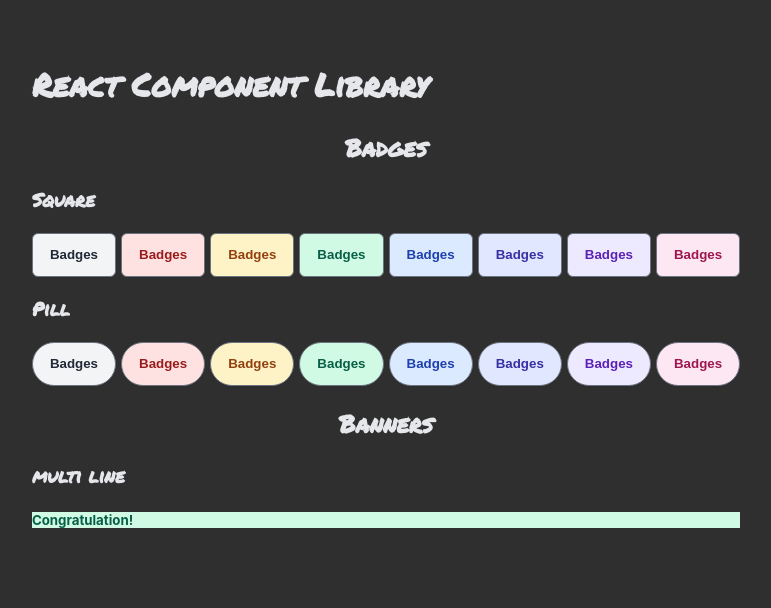
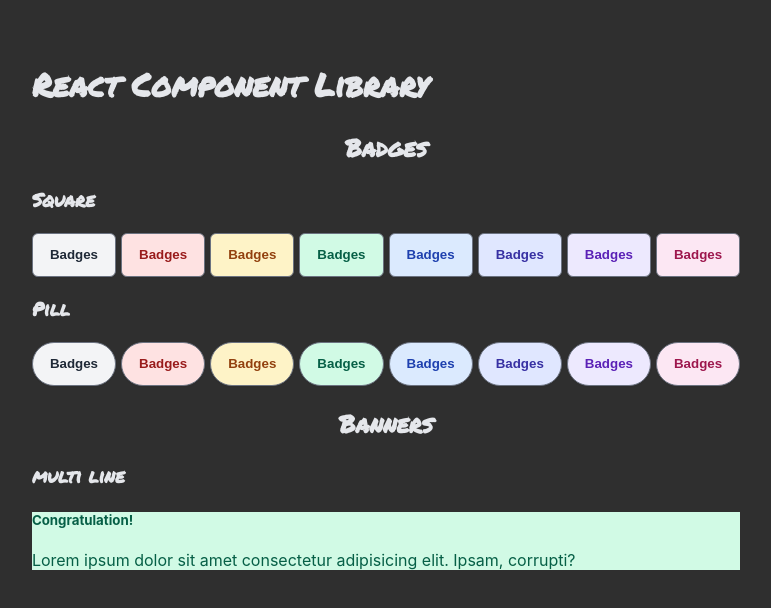
Before and after one commit to emirisato1003/react-component-library, a React (Vite) app: page / in a window 1280 px wide. Shown: the top 608 px of the page, without its empty margins (254-1025 px from the left). Built offline with nearby package versions, Linux system fonts and the light colour scheme; the HTML template or start-up script is replaced by a standard one.

Commit message:
install clsx

```diff
--- a/package.json
+++ b/package.json
@@ -11,6 +11,7 @@
   },
   "dependencies": {
     "classnames": "^2.5.1",
+    "clsx": "^2.1.1",
     "react": "^19.0.0",
     "react-dom": "^19.0.0",
     "react-icons": "^5.5.0"
--- a/src/App.jsx
+++ b/src/App.jsx
@@ -34,6 +34,9 @@ function App() {
           <h3>multi line</h3>
           <Banner status='green'>
             <Banner.Title>Congratulation!</Banner.Title>
+            <Banner.Text>
+              Lorem ipsum dolor sit amet consectetur adipisicing elit. Ipsam, corrupti?
+            </Banner.Text>
           </Banner>
         </div>
       </section>
--- /dev/null
+++ b/src/assets/components/Banner/BannerText.jsx
@@ -0,0 +1,5 @@
+export default function BannerText({ children }) {
+    return (
+        <p>{children}</p>
+    );
+}
--- a/src/assets/components/Banner/index.jsx
+++ b/src/assets/components/Banner/index.jsx
@@ -1,7 +1,9 @@
 import Banner from "./Banner";
 import BannerTitle from "./BannerTitle";
+import BannerText from "./BannerText";
 
 
 Banner.Title = BannerTitle;
+Banner.Text = BannerText
 
 export default Banner;
```
Also changed, not shown: 1 other file (tests, documents, lock files or other folders).
